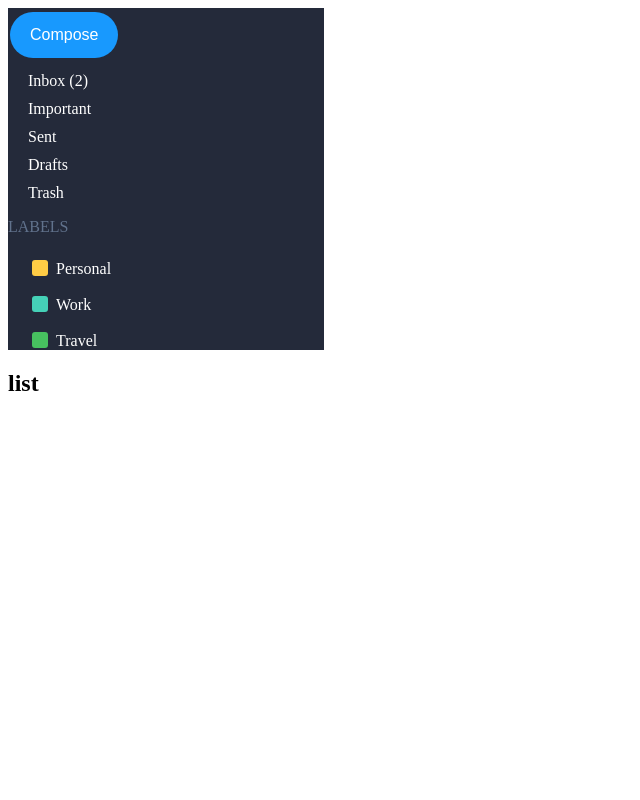
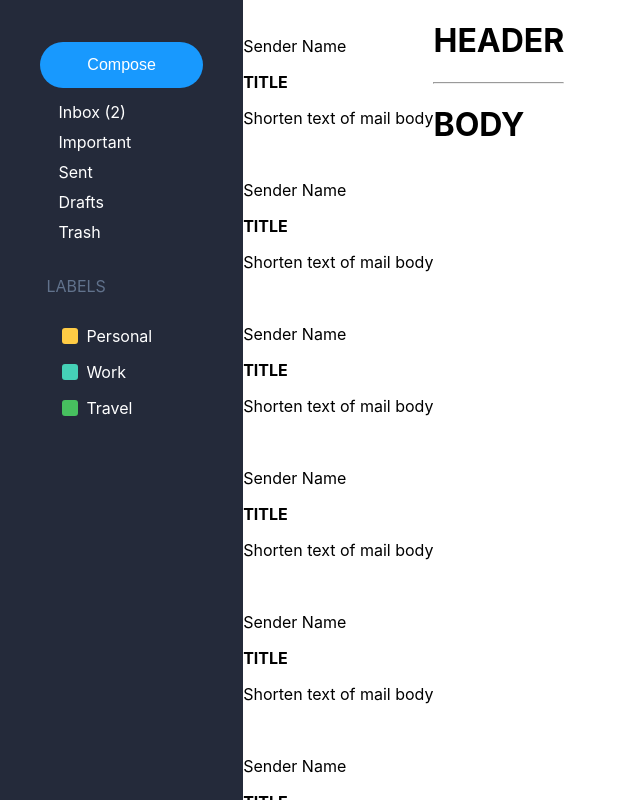
Before and after one commit to wser/pj_task, a React (Create React App) app: page / in a window 1280 px wide. Shown: the top 800 px of the page, without its empty margins (0-640 px from the left). Built offline with nearby package versions, Linux system fonts and the light colour scheme.

Commit message:
rough skeleton order

```diff
--- a/src/App.js
+++ b/src/App.js
@@ -1,7 +1,9 @@
 import React from 'react';
+import './App.scss';
 
 import Menu from './components/LeftNav/Menu';
 import List from './components/Inbox/List';
+import Body from './components/Body/Body';
 
 const links = [
   { id: 1, label: 'Inbox (2)', to: '' },
@@ -14,9 +16,10 @@ const links = [
 class App extends React.Component {
   render() {
     return (
-      <div className='rowC'>
+      <div className='App'>
         <Menu links={links} />
         <List />
+        <Body />
       </div>
     );
   }
--- a/src/App.scss
+++ b/src/App.scss
@@ -1,4 +1,4 @@
-.rowC {
+.App {
   display: flex;
   flex-direction: row;
 }
--- a/src/components/Body/Body.js
+++ b/src/components/Body/Body.js
@@ -0,0 +1,14 @@
+import React, { Component } from 'react';
+import Header from './Header';
+
+export default class Body extends Component {
+  render() {
+    return (
+      <div>
+        <Header />
+        <hr />
+        <h1>BODY</h1>
+      </div>
+    );
+  }
+}
--- a/src/components/Body/Header.js
+++ b/src/components/Body/Header.js
@@ -0,0 +1,11 @@
+import React, { Component } from 'react';
+
+export default class Header extends Component {
+  render() {
+    return (
+      <div>
+        <h1>HEADER</h1>
+      </div>
+    );
+  }
+}
--- a/src/components/Inbox/List.js
+++ b/src/components/Inbox/List.js
@@ -1,10 +1,16 @@
 import React, { Component } from 'react';
-
+import Sender from './Sender';
 export default class List extends Component {
   render() {
     return (
       <div className='List'>
-        <h2>list</h2>
+        <Sender />
+        <Sender />
+        <Sender />
+        <Sender />
+        <Sender />
+        <Sender />
+        <Sender />
       </div>
     );
   }
--- a/src/components/Inbox/List.scss
+++ b/src/components/Inbox/List.scss
@@ -1,3 +1,3 @@
 .List {
-
+  display: flex;
 }
--- a/src/components/Inbox/Sender.js
+++ b/src/components/Inbox/Sender.js
@@ -0,0 +1,16 @@
+import React, { Component } from 'react';
+
+export default class Sender extends Component {
+  render() {
+    return (
+      <div>
+        <img />
+        <p>Sender Name</p>
+        <p>
+          <b>TITLE </b>
+        </p>
+        <p>Shorten text of mail body</p>
+      </div>
+    );
+  }
+}
--- a/src/components/LeftNav/Labels.js
+++ b/src/components/LeftNav/Labels.js
@@ -1,6 +1,6 @@
 import React from 'react';
 
-import './Menu.scss';
+//import './Menu.scss';
 
 const Labels = () => (
   <div className='Labels'>
--- a/src/components/LeftNav/Menu.js
+++ b/src/components/LeftNav/Menu.js
@@ -4,7 +4,7 @@ import './Menu.scss';
 import Labels from './Labels';
 
 const Menu = ({ links }) => (
-  <div className='Menu columns'>
+  <div className='Menu'>
     <button id='compose'>Compose</button>
     <ul>
       {links.map(link => (
--- a/src/components/LeftNav/Menu.scss
+++ b/src/components/LeftNav/Menu.scss
@@ -2,7 +2,11 @@
   $primary-color: #525dce;
   $primary-background: #242a3a;
   background-color: $primary-background;
-  width: 25%;
+  width: 13%;
+  min-width: 130px;
+  padding: 3%;
+  display: flex;
+  flex-direction: column;
 
   ul {
     list-style: none;
@@ -48,6 +52,7 @@
 
   .title {
     color: #61728c;
+    padding: 8px;
   }
 
   #checkbox-1 {
--- a/src/index.js
+++ b/src/index.js
@@ -1,6 +1,6 @@
 import React from 'react';
 import ReactDOM from 'react-dom';
-// import './index.scss';
+import './index.scss';
 import App from './App';
 
 ReactDOM.render(<App />, document.getElementById('root'));
```
